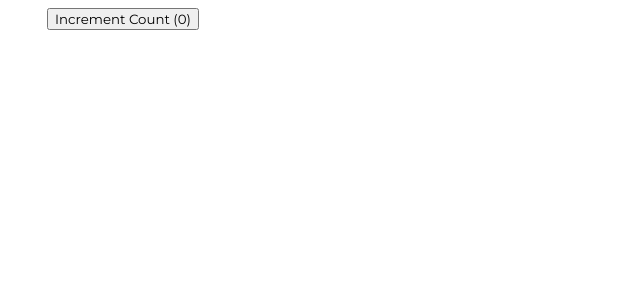
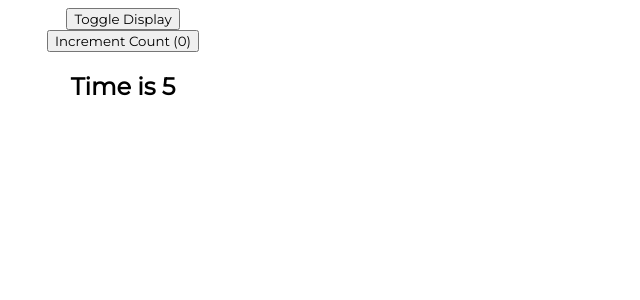
Before and after one commit to alakeldev/react-ci-challenge1, a React (Create React App) app in the folder my-app/: page / in a window 1280 px wide. Shown: the top 300 px of the page, without its empty margins (0-640 px from the left). Built offline with nearby package versions, Linux system fonts and the light colour scheme.

Commit message:
add useeffect hooks files

```diff
--- a/my-app/src/App.js
+++ b/my-app/src/App.js
@@ -26,8 +26,8 @@
 // import ControlledFormHooks from "./components/ControlledFormHooks";
 // import UseStateWithArrays from "./components/UseStateWithArrays";
 // import UseStateWithObjects from './components/UseStateWithObjects';
-import UseEffectCounter from "./components/UseEffectCounter";
-
+// import UseEffectCounter from "./components/UseEffectCounter";
+import UseEffectCounterContainer from './components/UseEffectCounterContainer';
 
 function App() {
   return (
@@ -65,7 +65,10 @@
 
 
       {/* <UseStateWithObjects /> */}
-      <UseEffectCounter />
+      {/* <UseEffectCounter /> */}
+
+      <UseEffectCounterContainer />
+
     </div>
   );
 }
--- /dev/null
+++ b/my-app/src/components/UseEffectCounterContainer.js
@@ -0,0 +1,18 @@
+import React, { useState } from 'react'
+import UseEffectCounterImportantToUnderstand from "./UseEffectCounterImportantToUnderstand.js"
+
+function UseEffectCounterContainer() {
+    const [display, setDisplay] = useState(true);
+  return (
+    <div>
+        <button onClick={() => {
+              setDisplay(!display)
+        }}>
+            Toggle Display
+        </button>
+          {display && <UseEffectCounterImportantToUnderstand />}
+    </div>
+  )
+}
+
+export default UseEffectCounterContainer
--- a/my-app/src/components/UseEffectCounterImportantToUnderstand.js
+++ b/my-app/src/components/UseEffectCounterImportantToUnderstand.js
@@ -13,6 +13,10 @@
         const interval = setInterval(() => {
             setTime(time => time + 1)
         }, 1000);
+        return () => {
+            console.log("Cleaning Up!")
+            clearInterval(interval)
+        }
     }, []);
     return (
         <div>
```
